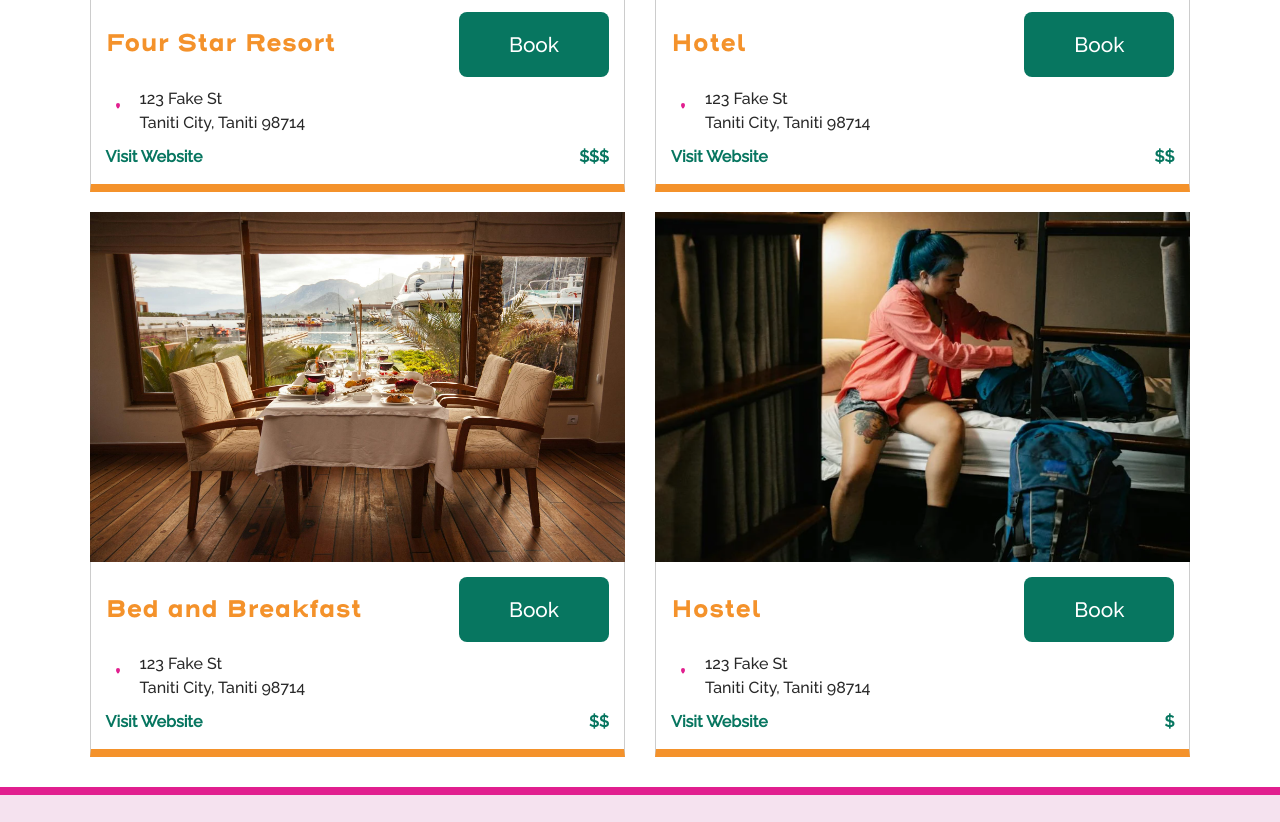
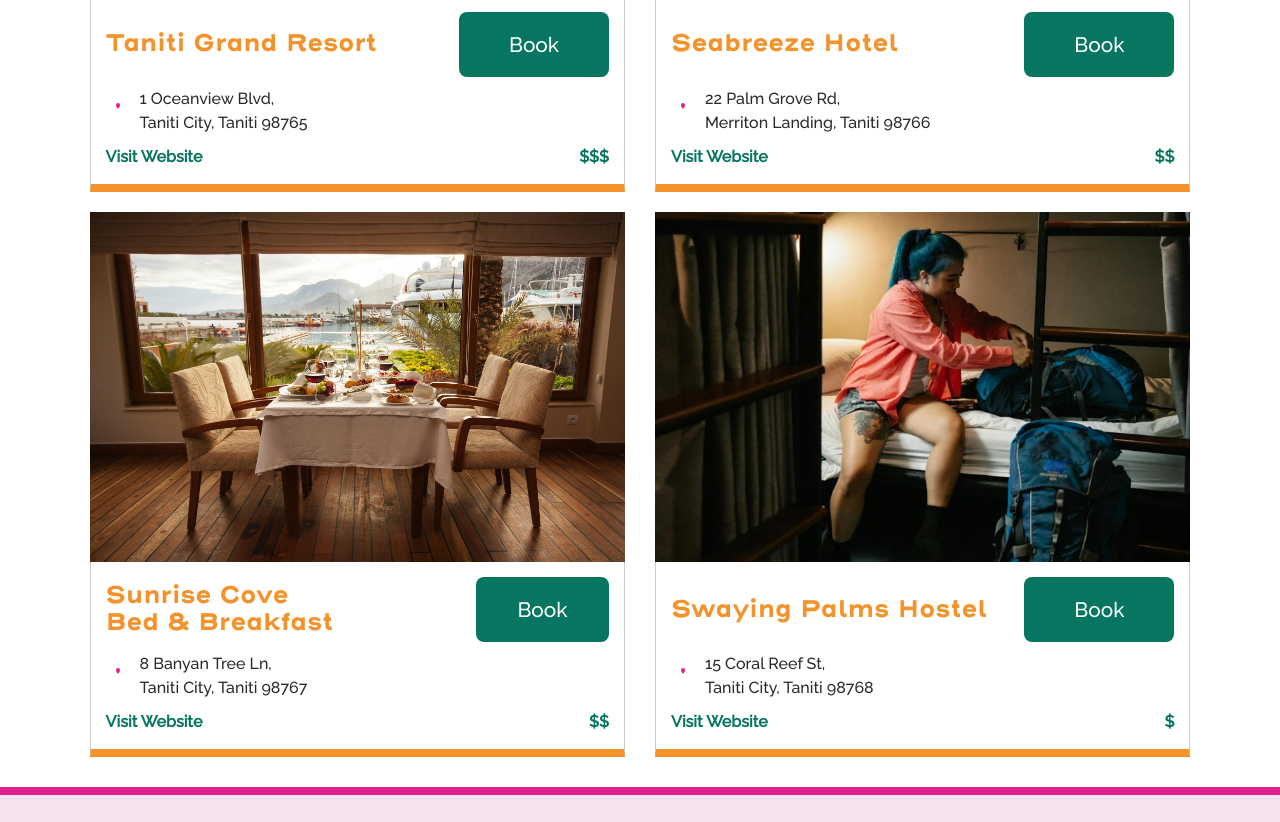
Before and after one commit to vvramos/Taniti, a plain HTML site: page where-to-stay.html in a window 1280 px wide. Shown: the part 483-1305 px from the top of the page. Drawn offline with Linux system fonts and the light colour scheme.

```diff
--- a/where-to-stay.html
+++ b/where-to-stay.html
@@ -95,7 +95,7 @@
           </div>
           <div class="card-text-container">
             <div class="title-container">
-              <h2>Four Star Resort</h2>
+              <h2>Taniti Grand Resort</h2>
               <a class="book-btn" href="faketanitihotel.com" target="_blank">Book</a>
             </div>
             <div class="address-container">
@@ -103,8 +103,8 @@
                 <img src="Images/Icons/icon-map.svg" alt="Map marker" />
               </div>
               <div>
-                <p>123 Fake St</p>
-                <p>Taniti City, Taniti 98714</p>
+                <p>1 Oceanview Blvd,</p>
+                <p>Taniti City, Taniti 98765</p>
               </div>
             </div>
             <div class="site-container">
@@ -120,7 +120,7 @@
           </div>
           <div class="card-text-container">
             <div class="title-container">
-              <h2>Hotel</h2>
+              <h2>Seabreeze Hotel</h2>
               <a class="book-btn" href="faketanitihotel.com" target="_blank">Book</a>
             </div>
             <div class="address-container">
@@ -128,8 +128,8 @@
                 <img src="Images/Icons/icon-map.svg" alt="Map marker" />
               </div>
               <div>
-                <p>123 Fake St</p>
-                <p>Taniti City, Taniti 98714</p>
+                <p>22 Palm Grove Rd,</p>
+                <p>Merriton Landing, Taniti 98766</p>
               </div>
             </div>
             <div class="site-container">
@@ -145,7 +145,7 @@
           </div>
           <div class="card-text-container">
             <div class="title-container">
-              <h2>Bed and Breakfast</h2>
+              <h2>Sunrise Cove Bed & Breakfast</h2>
               <a class="book-btn" href="faketanitihotel.com" target="_blank">Book</a>
             </div>
             <div class="address-container">
@@ -153,8 +153,8 @@
                 <img src="Images/Icons/icon-map.svg" alt="Map marker" />
               </div>
               <div>
-                <p>123 Fake St</p>
-                <p>Taniti City, Taniti 98714</p>
+                <p>8 Banyan Tree Ln,</p>
+                <p>Taniti City, Taniti 98767</p>
               </div>
             </div>
             <div class="site-container">
@@ -170,7 +170,7 @@
           </div>
           <div class="card-text-container">
             <div class="title-container">
-              <h2>Hostel</h2>
+              <h2>Swaying Palms Hostel</h2>
               <a class="book-btn" href="faketanitihotel.com" target="_blank">Book</a>
             </div>
             <div class="address-container">
@@ -178,8 +178,8 @@
                 <img src="Images/Icons/icon-map.svg" alt="Map marker" />
               </div>
               <div>
-                <p>123 Fake St</p>
-                <p>Taniti City, Taniti 98714</p>
+                <p>15 Coral Reef St,</p>
+                <p>Taniti City, Taniti 98768</p>
               </div>
             </div>
             <div class="site-container">
```
Also changed, not shown: scripts/hero.js (+5 -2 lines).
